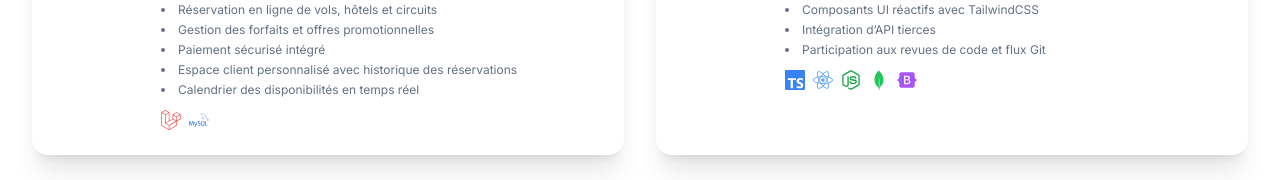
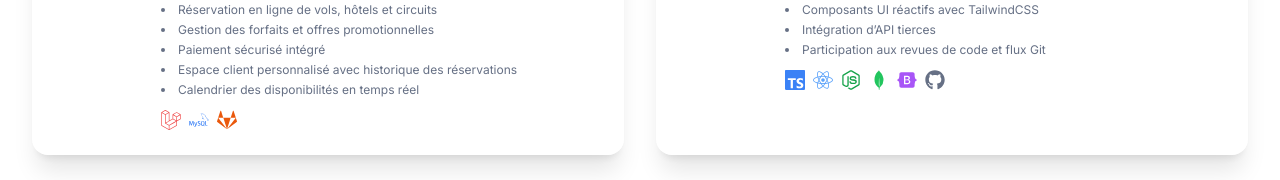
Before and after one commit to 0MLH1/myPortfolio, a React (Vite) app: page / in a window 1280 px wide. Shown: the part 1727-1907 px from the top of the page. Built offline with nearby package versions, Linux system fonts and the light colour scheme.

Commit message:
add git icons

```diff
--- a/src/pages/HomePage.jsx
+++ b/src/pages/HomePage.jsx
@@ -9,8 +9,8 @@
     import { Label } from '@/components/ui/label';
     import { useToast } from '@/components/ui/use-toast';
     import { Mail, Phone, MapPin, Download, Send, ChevronRight, Briefcase, Users, Database, FileText, Star, MessageCircle, PenTool, Users2 as UsersThree, Code as CodeIcon, Server, DatabaseZap, Laptop, Brain, Languages as LanguagesIcon, School, CalendarDays, Linkedin, Github, FileSpreadsheet } from 'lucide-react';
-    import { FaLaravel, FaReact, FaBootstrap, FaNodeJs, FaJava, FaPython, FaPhp, FaDatabase, FaJs, FaVuejs,  } from 'react-icons/fa';
-    import { SiCplusplus, SiGnubash, SiMongodb, SiMariadb, SiMysql, SiOracle, SiC, SiCsharp, SiRedux, SiTypescript, SiTailwindcss, SiVite} from 'react-icons/si';
+    import { FaTools, FaGitAlt, FaGithub, FaGitlab, FaLaravel, FaReact, FaBootstrap, FaNodeJs, FaJava, FaPython, FaPhp, FaDatabase, FaJs, FaVuejs,  } from 'react-icons/fa';
+    import { SiPostman, SiVisualstudiocode, SiCplusplus, SiGnubash, SiMongodb, SiMariadb, SiMysql, SiOracle, SiC, SiCsharp, SiRedux, SiTypescript, SiTailwindcss, SiVite} from 'react-icons/si';
     import { DiHtml5, DiCss3, DiJavascript1 } from 'react-icons/di';
 
 
@@ -278,7 +278,7 @@ const AdvancedFullStackSpecialization = () => {
         description: "Développement de fonctionnalités backend en laravel pour les clients d'InnovQube",
         stack: ["Laravel, Livewire, Filament"],
         features: ["Réservation en ligne de vols, hôtels et circuits","Gestion des forfaits et offres promotionnelles","Paiement sécurisé intégré","Espace client personnalisé avec historique des réservations","Calendrier des disponibilités en temps réel"],
-        icons: [<FaLaravel key="laravel" className="text-red-500"/>, <SiMysql key="mysql" className="text-blue-500"/>, ],
+        icons: [<FaLaravel key="laravel" className="text-red-500"/>, <SiMysql key="mysql" className="text-blue-500"/>, <FaGitlab key="gitlab" className="text-orange-600" />,  ],
       },
       {
         logo: "https://media.licdn.com/dms/image/v2/D4E3DAQEcImVStm3dMg/image-scale_191_1128/image-scale_191_1128/0/1725555837550/skoolution_cover?e=2147483647&v=beta&t=_Rz1IOPo9baZOWf-G5Ux9TDTeR3i2AjqQJIcNjG4_BA",
@@ -290,7 +290,7 @@ const AdvancedFullStackSpecialization = () => {
         description: "Développement de fonctionnalités full-stack pour les outils internes de Skoolution",
         stack: ["React.js", "Node.js", "MongoDB","Express.js","TypeScript", "TailwindCSS", "Bootstrap", "HTML/CSS/JS"],
         features: ["Composants UI réactifs avec TailwindCSS", "Intégration d’API tierces", "Participation aux revues de code et flux Git"],
-        icons: [<SiTypescript key="typescript" className="text-blue-500"/>, <FaReact key="react" className="text-blue-400"/>, <FaNodeJs key="node" className="text-green-600"/>, <SiMongodb key="mongo" className="text-green-500"/>, <FaBootstrap key="bootstrap" className="text-purple-500"/>],
+        icons: [<SiTypescript key="typescript" className="text-blue-500"/>, <FaReact key="react" className="text-blue-400"/>, <FaNodeJs key="node" className="text-green-600"/>, <SiMongodb key="mongo" className="text-green-500"/>, <FaBootstrap key="bootstrap" className="text-purple-500"/>, <FaGithub key="github" className="text-black-500" />, ],
       },
       {
         logo: "https://encrypted-tbn0.gstatic.com/images?q=tbn:ANd9GcQ2x_ypAajpUWnr2nQW7hlZa_MfF8pMCg7vRA&s",
@@ -404,6 +404,13 @@ const AdvancedFullStackSpecialization = () => {
         { name: "MariaDB", icon: <SiMariadb className="w-10 h-10 text-orange-600" />, level: "Intermédiaire" },
         { name: "SQL Server", icon: <FaDatabase className="w-10 h-10 text-purple-700" />, level: "Intermédiaire" },
       ],
+      tools: [
+        { name: "Git", icon: <FaGitAlt className="w-10 h-10 text-red-500" />, level: "Avancé" },
+        { name: "GitHub", icon: <FaGithub className="w-10 h-10 text-black" />, level: "Avancé" },
+        { name: "GitLab", icon: <FaGitlab className="w-10 h-10 text-orange-600" />, level: "Intermédiaire" },
+        { name: "VS Code", icon: <SiVisualstudiocode className="w-10 h-10 text-blue-500" />, level: "Avancé" },
+        { name: "Postman", icon: <SiPostman className="w-10 h-10 text-orange-500" />, level: "Avancé" },
+      ],
       languages: [
         { name: "Java", icon: <FaJava className="w-10 h-10 text-red-600" />, level: "Avancé" },
         { name: "C", icon: <SiC className="w-10 h-10 text-blue-700" />, level: "Intermédiaire" },
@@ -419,7 +426,6 @@ const AdvancedFullStackSpecialization = () => {
         { name: "Autonome", icon: <Star className="w-6 h-6 text-yellow-400" /> },
         { name: "Enthousiaste", icon: <UsersThree className="w-6 h-6 text-green-400" /> },
         { name: "Apprend rapidement", icon: <Brain className="w-6 h-6 text-purple-400" /> },
-        { name: "Passionné par le développement web", icon: <CodeIcon className="w-6 h-6 text-sky-400" /> },
       ],
       spokenLanguages: [
         { name: "Arabe", level: "Natif", icon: <LanguagesIcon className="w-6 h-6 text-teal-400" /> },
@@ -484,7 +490,8 @@ const AdvancedFullStackSpecialization = () => {
         <SkillCategory title="Frontend" skillsList={skills.frontend} icon={<Laptop />} indexOffset={0}/>
         <SkillCategory title="Backend" skillsList={skills.backend} icon={<Server />} indexOffset={skills.frontend.length} />
         <SkillCategory title="Bases de Données" skillsList={skills.databases} icon={<DatabaseZap />} indexOffset={skills.frontend.length + skills.backend.length} />
-        <SkillCategory title="Langages de Programmation" skillsList={skills.languages} icon={<CodeIcon />} indexOffset={skills.frontend.length + skills.backend.length + skills.databases.length}/>
+        <SkillCategory title="Outils" skillsList={skills.tools} icon={<FaTools />} indexOffset={skills.frontend.length + skills.backend.length + skills.databases.length} />
+        <SkillCategory title="Langages de Programmation" skillsList={skills.languages} icon={<CodeIcon />} indexOffset={skills.frontend.length + skills.backend.length + skills.databases.length + skills.tools.length}/>
 
         <div className="grid md:grid-cols-2 gap-10 mt-10">
           <SkillCategory title="Soft Skills" skillsList={skills.softSkills} icon={<Brain />} />
```
